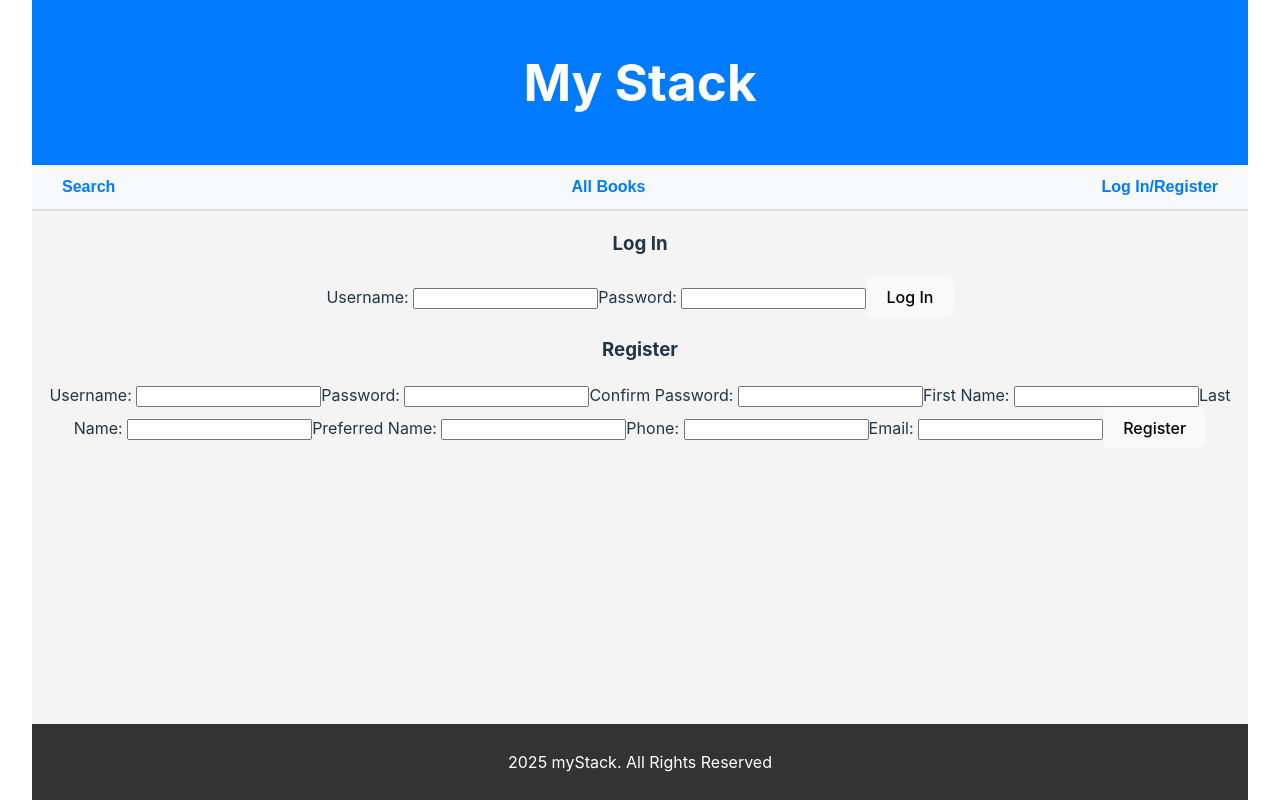
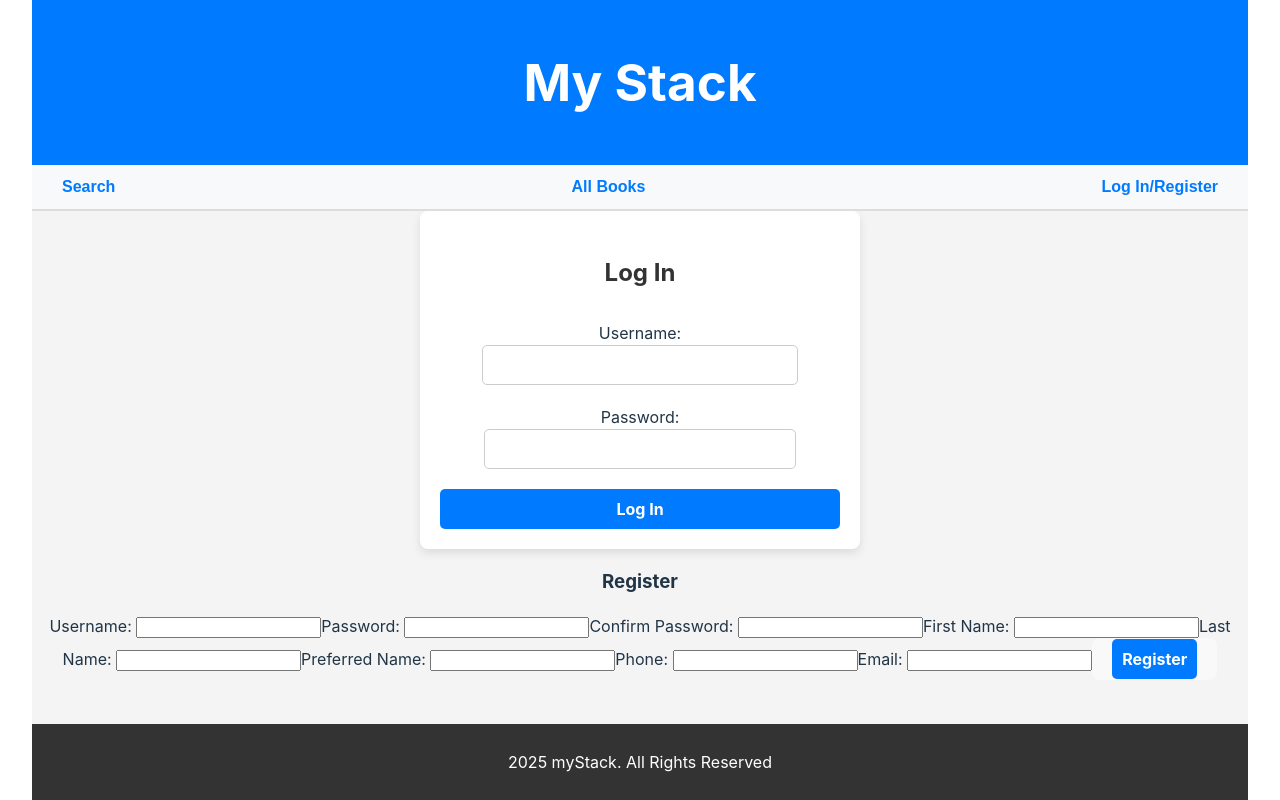
Before and after one commit to dvirak/MyStackFE, a React (Vite) app: page /account in a window 1280 px wide. Built offline with nearby package versions, Linux system fonts and the light colour scheme.

Commit message:
Stylized Login Component

```diff
--- a/src/App.css
+++ b/src/App.css
@@ -278,3 +278,63 @@ footer {
 .book-row:hover {
   background-color: #ddd7d7; /* Optional: Highlight on hover */
 }
+
+/*---------------------- Login Section ----------------------*/
+/* Main container for the login form */
+.login-form {
+  display: flex;
+  flex-direction: column;
+  align-items: center; /* Centers content horizontally */
+  justify-content: center; /* Centers content vertically */
+  /* height: 100vh; Full viewport height */
+  max-width: 400px; /* Prevents the form from becoming too wide */
+  margin: 0 auto; /* Centers the form horizontally on the page */
+  background-color: #ffffff; /* Optional: background color for the form */
+  padding: 20px; /* Adds padding around the form */
+  border-radius: 8px; /* Adds rounded corners */
+  box-shadow: 0px 4px 10px rgba(0, 0, 0, 0.1); /* Subtle shadow for depth */
+  gap: 20px; /* Equal spacing between elements */
+}
+
+/* Heading styles */
+.login-form h3 {
+  font-size: 1.5rem;
+  font-weight: bold;
+  margin-bottom: 10px;
+  color: #333333; /* Neutral text color */
+}
+
+/* Input field container (applies styles to InputField children) */
+.login-form input {
+  width: 100%;
+  padding: 10px;
+  font-size: 1rem;
+  border: 1px solid #ccc; /* Light gray border */
+  border-radius: 5px; /* Rounded corners */
+  box-sizing: border-box; /* Ensures padding doesn't affect total width */
+}
+
+/* Button styles */
+.login-button {
+  width: 100%; /* Makes the button as wide as the input fields */
+  padding: 10px;
+  font-size: 1rem;
+  font-weight: bold;
+  color: #ffffff; /* White text */
+  background-color: #007bff; /* Primary blue color */
+  border: none;
+  border-radius: 5px; /* Rounded corners */
+  cursor: pointer;
+  transition: background-color 0.2s ease;
+}
+
+.login-button:hover {
+  background-color: #0056b3; /* Darker blue for hover effect */
+}
+
+/* Input focus styling for better UX */
+.login-form input:focus {
+  border-color: #007bff; /* Blue border on focus */
+  outline: none; /* Removes default outline */
+  box-shadow: 0px 0px 5px rgba(0, 123, 255, 0.5); /* Subtle glow */
+}
--- a/src/components/users/LogIn.jsx
+++ b/src/components/users/LogIn.jsx
@@ -31,11 +31,12 @@ export default function Login() {
   // const handleLoginSubmit = handleLoginSubmit();
   return (
     <form
+      className="login-form"
       onSubmit={(e) => loginSubmit(e, userData, setErrorMessage, setIsLoading)}
     >
       {/* Form heading */}
       <h3>Log In</h3>
-
+      {/* <div className="login-form-div"> */}
       {/* Dynamically generates input fields for user data */}
       {Object.keys(userData).map((key) => (
         <InputField
@@ -45,10 +46,10 @@ export default function Login() {
           setUserData={setUserData}
         />
       ))}
-
+      {/* </div> */}
       {/* Submit button */}
-      <button>
-        <span className="login-button">Log In</span>
+      <button className="login-button">
+        <span>Log In</span>
       </button>
     </form>
   );
```
